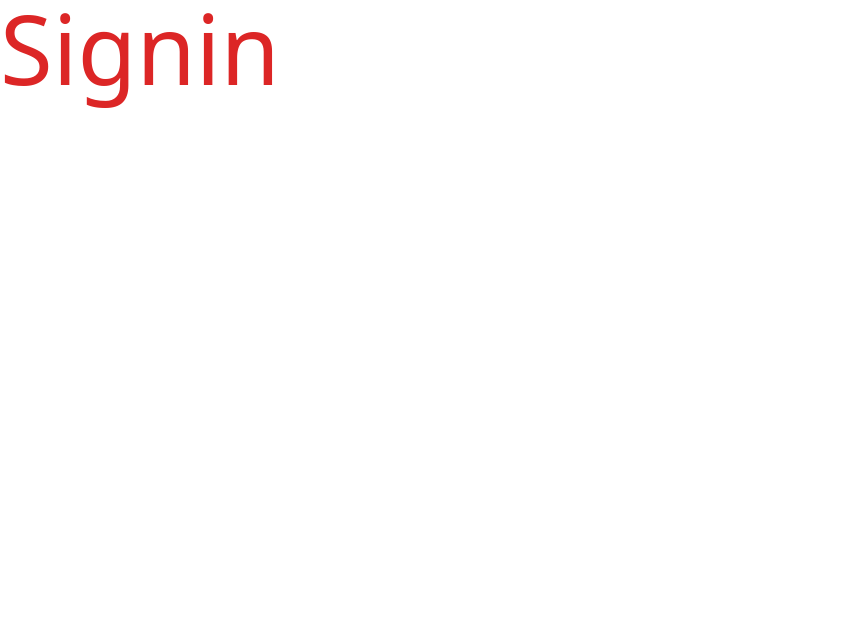
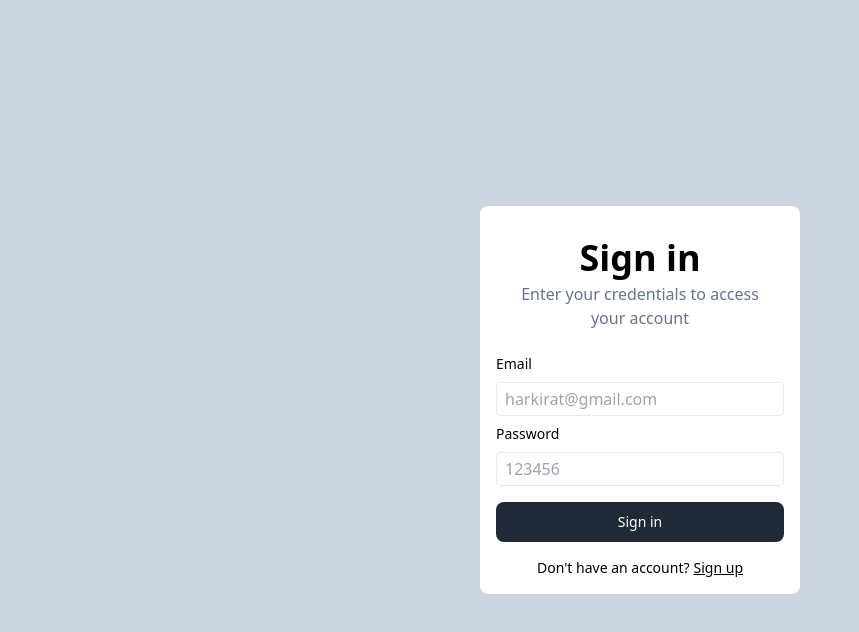
Before and after one commit to KhanArish16/easy-payment-fe, a React (Vite) app: page /signin in a window 1280 px wide. Shown: the top 632 px of the page, without its empty margins (0-859 px from the left). Built offline with nearby package versions, Linux system fonts and the light colour scheme.

Commit message:
created signup and signin page

```diff
--- a/src/pages/Signin.jsx
+++ b/src/pages/Signin.jsx
@@ -1,7 +1,28 @@
-import React from "react";
-
-function Signin() {
-  return <div className="text-8xl text-red-600">Signin</div>;
-}
-
+import { BottomWarning } from "../components/BottomWarning";
+import { Button } from "../components/Button";
+import { Heading } from "../components/Heading";
+import { InputBox } from "../components/Inputbox";
+import { SubHeading } from "../components/Subheading";
+const Signin = () => {
+  return (
+    <div className="bg-slate-300 h-screen flex justify-center">
+      <div className="flex flex-col justify-center">
+        <div className="rounded-lg bg-white w-80 text-center p-2 h-max px-4">
+          <Heading label={"Sign in"} />
+          <SubHeading label={"Enter your credentials to access your account"} />
+          <InputBox placeholder="harkirat@gmail.com" label={"Email"} />
+          <InputBox placeholder="123456" label={"Password"} />
+          <div className="pt-4">
+            <Button label={"Sign in"} />
+          </div>
+          <BottomWarning
+            label={"Don't have an account?"}
+            buttonText={"Sign up"}
+            to={"/signup"}
+          />
+        </div>
+      </div>
+    </div>
+  );
+};
 export default Signin;
```
